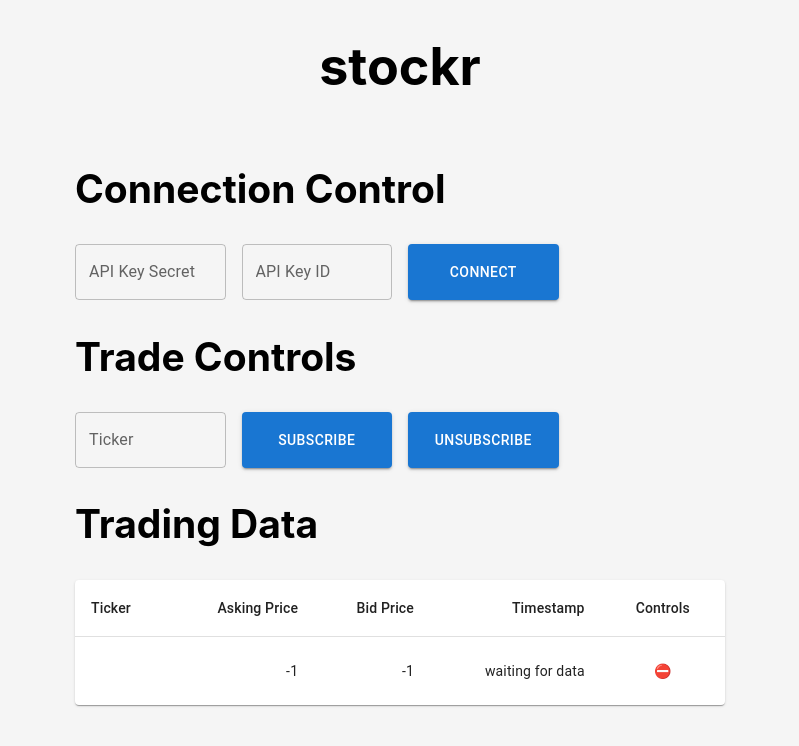
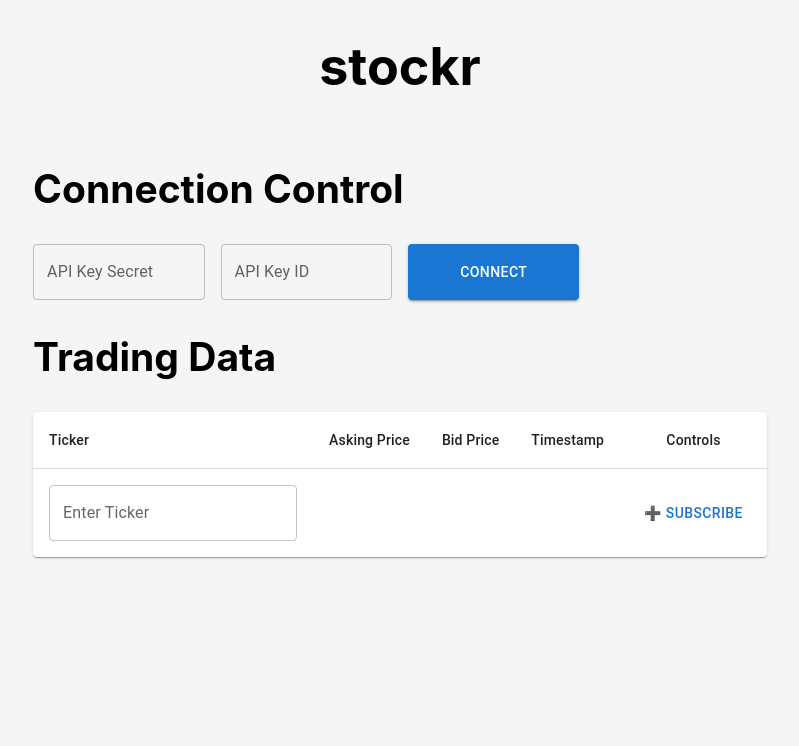
Before and after one commit to soof-golan/stockr, a React (Vite) app: page / in a window 1280 px wide. Shown: the top 746 px of the page, without its empty margins (240-1039 px from the left). Built offline with nearby package versions, Linux system fonts and the light colour scheme.

Commit message:
Add TradeFooter to replace TradeControl
* Create TradeFooterRow
* Cleanup component and folder structure

```diff
--- a/src/App.tsx
+++ b/src/App.tsx
@@ -2,7 +2,6 @@ import React from 'react'
 import './App.css'
 import Box from '@mui/material/Box';
 import {TradeTable} from "./TradeTable";
-import {TradeControl} from "./TradeControl";
 import {ConnectionControl} from "./ConnectionControl";
 
 function App() {
@@ -14,8 +13,6 @@ function App() {
         <Box>
           <h2>Connection Control</h2>
           <ConnectionControl gridXs={gridXs}/>
-          <h2>Trade Controls</h2>
-          <TradeControl gridXs={gridXs}/>
           <h2>Trading Data</h2>
           <TradeTable/>
         </Box>
--- a/src/ConnectionControl.tsx
+++ b/src/ConnectionControl/ConnectionControl.tsx
@@ -1,4 +1,4 @@
-import {useSocketController} from "./SocketController";
+import {useSocketController} from "../SocketController";
 import React, {useState} from "react";
 import Grid from "@mui/material/Grid";
 import TextField from "@mui/material/TextField";
--- /dev/null
+++ b/src/ConnectionControl/index.ts
@@ -0,0 +1 @@
+export {ConnectionControl} from './ConnectionControl';
--- a/src/SocketController.ts
+++ b/src/SocketController/SocketController.ts
@@ -5,7 +5,7 @@ import {
   SubscriptionHandler,
   TradeHandler,
   TradeMessage
-} from "./types";
+} from "../types";
 
 export class SocketController {
   private ws: Partial<WebSocket> = {};
--- /dev/null
+++ b/src/SocketController/index.ts
@@ -0,0 +1 @@
+export {useSocketController} from './SocketController';
--- a/src/TradeControl.tsx
+++ /dev/null
@@ -1,45 +0,0 @@
-import {useSocketController} from "./SocketController";
-import React, {useState} from "react";
-import Grid from "@mui/material/Grid";
-import TextField from "@mui/material/TextField";
-import Button from "@mui/material/Button";
-
-export function TradeControl({gridXs}: { gridXs: number }) {
-  const socketController = useSocketController();
-  const [ticker, setTicker] = useState('');
-  const updateTicker = (value: string) => {
-    setTicker((value ?? '').toString().toUpperCase())
-  }
-  return <Grid container spacing={2} columns={9}>
-    <Grid container item spacing={2}>
-      <Grid item xs={gridXs}>
-        <TextField
-          id="ticker"
-          label="Ticker"
-          type='text'
-          fullWidth
-          onChange={(event) => updateTicker(event.target.value)}
-          value={ticker}
-        />
-      </Grid>
-      <Grid item xs={gridXs}>
-        <Button
-          variant="contained"
-          className='button-stockr'
-          fullWidth
-          onClick={() => socketController.subscribe(ticker)}>
-          Subscribe
-        </Button>
-      </Grid>
-      <Grid item xs={gridXs}>
-        <Button
-          variant="contained"
-          className='button-stockr'
-          fullWidth
-          onClick={() => socketController.unsubscribe(ticker)}>
-          Unsubscribe
-        </Button>
-      </Grid>
-    </Grid>
-  </Grid>
-}
--- a/src/TradeTable.tsx
+++ /dev/null
@@ -1,69 +0,0 @@
-import {useSocketController} from "./SocketController";
-import React, {useEffect, useState} from "react";
-import TableContainer from "@mui/material/TableContainer";
-import Paper from "@mui/material/Paper";
-import Table from "@mui/material/Table";
-import TableHead from "@mui/material/TableHead";
-import TableRow from "@mui/material/TableRow";
-import TableCell from "@mui/material/TableCell";
-import TableBody from "@mui/material/TableBody";
-import Button from "@mui/material/Button";
-const createData = (
-  askingPrice: number,
-  bidPrice: number,
-  timestamp: string,
-) => ({askingPrice, bidPrice, timestamp});
-
-function TradeRow({ticker}: {ticker: string}){
-  const socketController = useSocketController();
-  const [data, setData] = useState(createData(-1, -1, 'waiting for data'))
-  useEffect(() => {
-    socketController.addQuoteHandler(ticker, (m) => {
-      setData(createData(m.ap || data.askingPrice, m.bp || data.bidPrice, m.t));
-    });
-  })
-  return <TableRow
-    key={ticker}
-    sx={{'&:last-child td, &:last-child th': {border: 0}}}
-  >
-    <TableCell component="th" scope="row">
-      {ticker}
-    </TableCell>
-    <TableCell align="right">{data.askingPrice}</TableCell>
-    <TableCell align="right">{data.bidPrice}</TableCell>
-    <TableCell align="right">{data.timestamp}</TableCell>
-    <TableCell align="center">
-      <Button onClick={() => socketController.unsubscribe(ticker)}>⛔</Button>
-    </TableCell>
-  </TableRow>
-}
-
-export function TradeTable() {
-  const socketController = useSocketController();
-  const [tickers, setTickers] = useState(['']);
-
-  useEffect(() => {
-    socketController.addSubscriptionHandler((m) => {
-      setTickers(m.trades)
-    });
-  })
-
-  return <TableContainer component={Paper}>
-    <Table sx={{minWidth: 650}} aria-label="simple table">
-      <TableHead>
-        <TableRow>
-          <TableCell>Ticker</TableCell>
-          <TableCell align="right">Asking Price</TableCell>
-          <TableCell align="right">Bid Price</TableCell>
-          <TableCell align="right">Timestamp</TableCell>
-          <TableCell align="center">Controls</TableCell>
-        </TableRow>
-      </TableHead>
-      <TableBody>
-        {tickers.map((ticker) => (
-          <TradeRow ticker={ticker}/>
-        ))}
-      </TableBody>
-    </Table>
-  </TableContainer>
-}
--- /dev/null
+++ b/src/TradeTable/TradeFooterRow.tsx
@@ -0,0 +1,37 @@
+import {useSocketController} from "../SocketController";
+import React, {useState} from "react";
+import TableFooter from "@mui/material/TableFooter";
+import TableCell from "@mui/material/TableCell";
+import TextField from "@mui/material/TextField";
+import Button from "@mui/material/Button";
+
+export function TradeFooterRow() {
+  const socketController = useSocketController();
+
+  const [ticker, setTicker] = useState('');
+  const updateTicker = (value: string) => {
+    setTicker((value ?? '').toString().toUpperCase())
+  };
+  return <TableFooter
+    key='inputTicker'
+    sx={{'&:last-child td, &:last-child th': {border: 0}}}
+  >
+    <TableCell component="th" scope="row">
+      <TextField
+        id="ticker"
+        label="Enter Ticker"
+        type='text'
+        onChange={(event) => {
+          updateTicker(event.target.value);
+        }}
+        value={ticker}
+      />
+    </TableCell>
+    <TableCell/>
+    <TableCell/>
+    <TableCell/>
+    <TableCell align="left">
+      <Button onClick={() => socketController.subscribe(ticker)}>➕ Subscribe</Button>
+    </TableCell>
+  </TableFooter>
+}
--- /dev/null
+++ b/src/TradeTable/TradeRow.tsx
@@ -0,0 +1,35 @@
+import {useSocketController} from "../SocketController";
+import React, {useEffect, useState} from "react";
+import TableRow from "@mui/material/TableRow";
+import TableCell from "@mui/material/TableCell";
+import Button from "@mui/material/Button";
+
+export function TradeRow({ticker}: { ticker: string }) {
+  const createData = (
+    askingPrice: number,
+    bidPrice: number,
+    timestamp: string,
+  ) => ({askingPrice, bidPrice, timestamp});
+
+  const socketController = useSocketController();
+  const [data, setData] = useState(createData(-1, -1, 'waiting for data'))
+  useEffect(() => {
+    socketController.addQuoteHandler(ticker, (m) => {
+      setData(createData(m.ap || data.askingPrice, m.bp || data.bidPrice, m.t));
+    });
+  })
+  return <TableRow
+    key={ticker}
+    sx={{'&:last-child td, &:last-child th': {border: 0}}}
+  >
+    <TableCell component="th" scope="row">
+      {ticker}
+    </TableCell>
+    <TableCell align="right">{data.askingPrice}</TableCell>
+    <TableCell align="right">{data.bidPrice}</TableCell>
+    <TableCell align="right">{data.timestamp}</TableCell>
+    <TableCell align="left">
+      <Button onClick={() => socketController.unsubscribe(ticker)}>➖ Unsubscribe</Button>
+    </TableCell>
+  </TableRow>
+}
--- /dev/null
+++ b/src/TradeTable/TradeTable.tsx
@@ -0,0 +1,43 @@
+import {useSocketController} from "../SocketController";
+import React, {useEffect, useState} from "react";
+import TableContainer from "@mui/material/TableContainer";
+import Paper from "@mui/material/Paper";
+import Table from "@mui/material/Table";
+import TableHead from "@mui/material/TableHead";
+import TableRow from "@mui/material/TableRow";
+import TableCell from "@mui/material/TableCell";
+import TableBody from "@mui/material/TableBody";
+import {TradeRow} from "./TradeRow";
+import {TradeFooterRow} from "./TradeFooterRow";
+import {SubscriptionMessage} from "../types";
+
+export function TradeTable() {
+  const socketController = useSocketController();
+  const [tickers, setTickers] = useState<Array<string>>([]);
+
+  useEffect(() => {
+    socketController.addSubscriptionHandler((m: SubscriptionMessage) => {
+      setTickers(m.trades)
+    });
+  })
+
+  return <TableContainer component={Paper}>
+    <Table aria-label="simple table">
+      <TableHead>
+        <TableRow>
+          <TableCell>Ticker</TableCell>
+          <TableCell align="right">Asking Price</TableCell>
+          <TableCell align="right">Bid Price</TableCell>
+          <TableCell align="right">Timestamp</TableCell>
+          <TableCell align="center">Controls</TableCell>
+        </TableRow>
+      </TableHead>
+      <TableBody>
+        {tickers.map((ticker) => (
+          <TradeRow ticker={ticker}/>
+        ))}
+      </TableBody>
+      <TradeFooterRow/>
+    </Table>
+  </TableContainer>
+}
--- /dev/null
+++ b/src/TradeTable/index.ts
@@ -0,0 +1 @@
+export {TradeTable} from './TradeTable'
```
